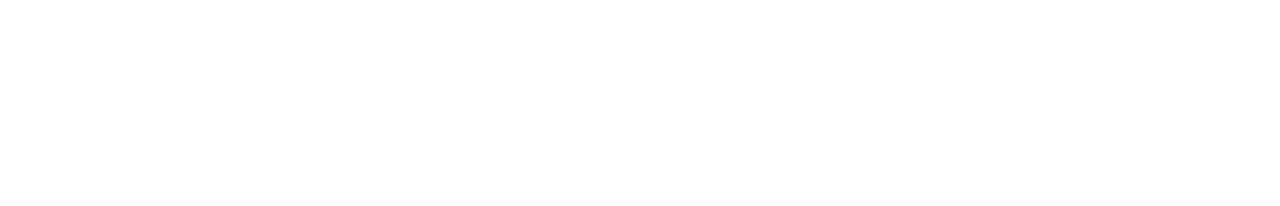
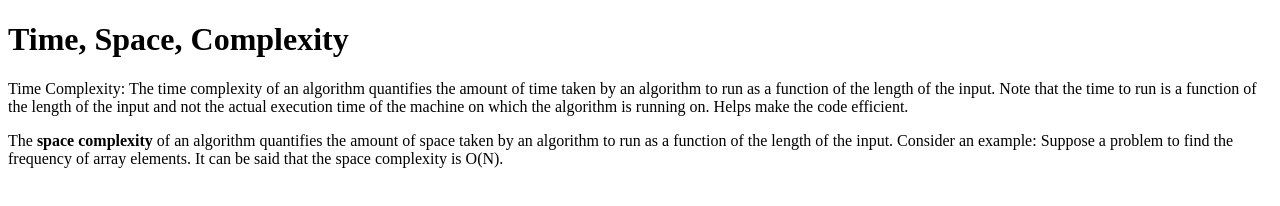
Before and after one commit to acciojob/time-and-space-complexity-NehaGajane, a website: page main.html in a window 1280 px wide. Drawn offline with Linux system fonts and the light colour scheme.

Commit message:
created a submission

```diff
--- a/main.html
+++ b/main.html
@@ -10,6 +10,19 @@
 	<!-- the entire body must be written by student -->
     <script type="text/javascript" src="./script.js">
 </script>
+	<h1>Time, Space, Complexity</h1>
+
+	<p>
+		Time Complexity: The time complexity of an algorithm quantifies the amount of time taken by an algorithm to run as a
+		function of the length of the input. Note that the time to run is a function of the length of the input and not the
+		actual execution time of the machine on which the algorithm is running on. Helps make the code efficient.
+	</p>
+
+	<p>
+		The <b>space complexity</b> of an algorithm quantifies the amount of space taken by an algorithm to run as a function of
+		the length of the input. Consider an example: Suppose a problem to find the frequency of array elements.
+		It can be said that the space complexity is O(N).
+	</p>
 
 </body>
 
```
